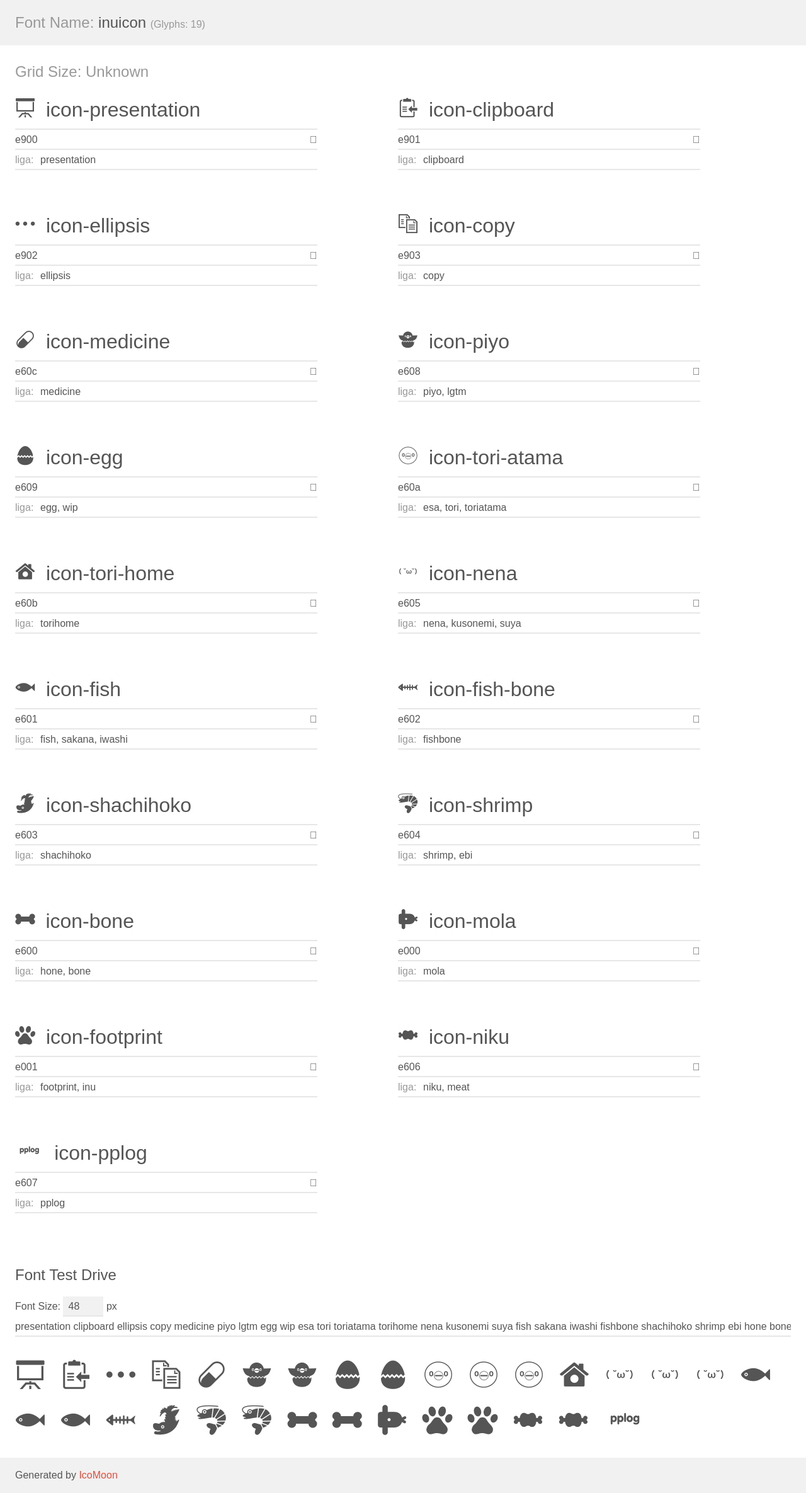
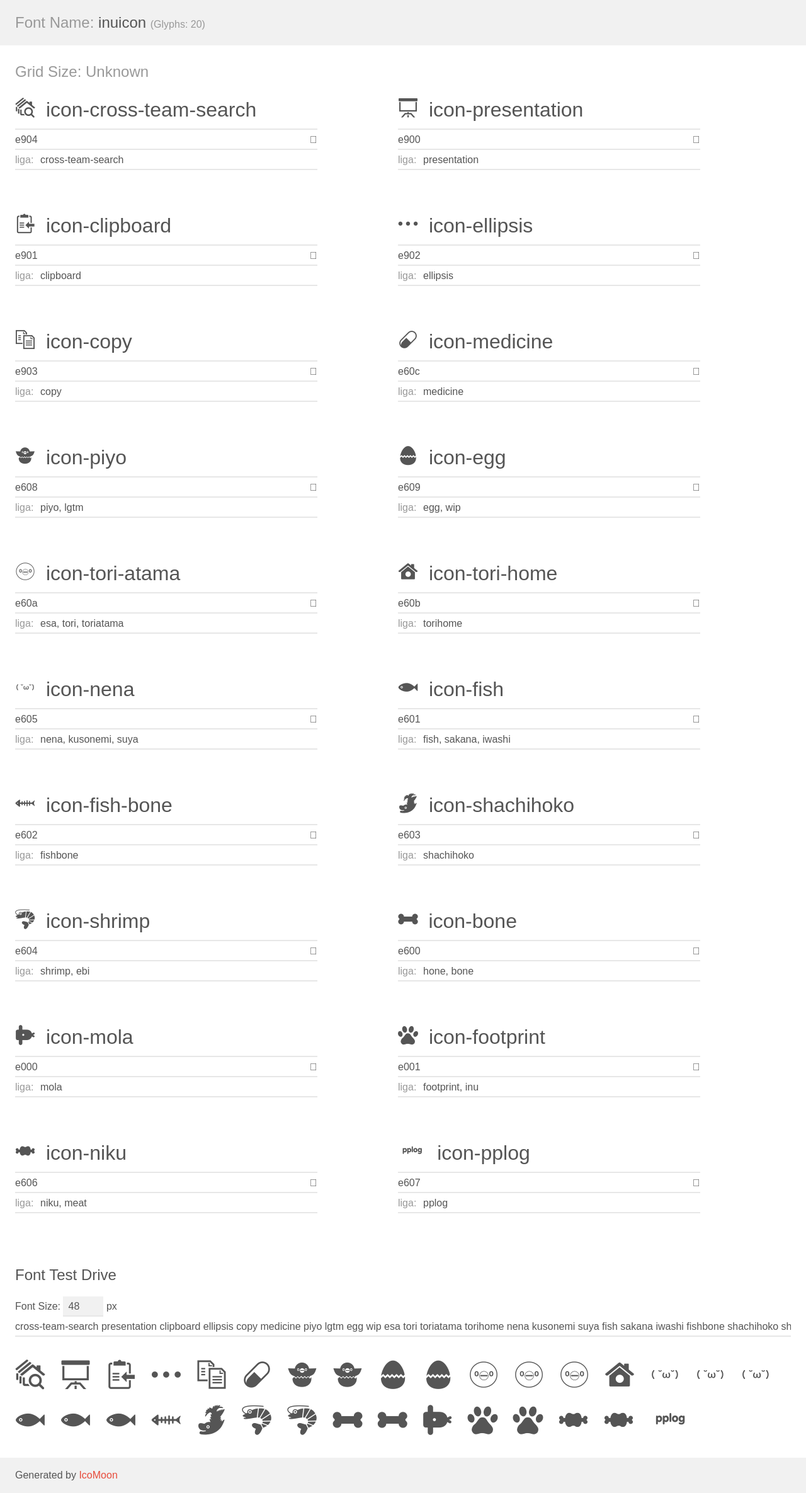
Before and after one commit to esaio/inuicon, a plain HTML site: page demo.html in a window 1280 px wide. Shown: the whole page at 63% size. Drawn offline with Linux system fonts and the light colour scheme.

Commit message:
Add cross-team-search icon

```diff
--- a/demo.html
+++ b/demo.html
@@ -9,10 +9,24 @@
     <link rel="stylesheet" href="style.css"></head>
 <body>
     <div class="bgc1 clearfix">
-        <h1 class="mhmm mvm"><span class="fgc1">Font Name:</span> inuicon <small class="fgc1">(Glyphs:&nbsp;19)</small></h1>
+        <h1 class="mhmm mvm"><span class="fgc1">Font Name:</span> inuicon <small class="fgc1">(Glyphs:&nbsp;20)</small></h1>
     </div>
     <div class="clearfix mhl ptl">
         <h1 class="mvm mtn fgc1">Grid Size: Unknown</h1>
+        <div class="glyph fs1">
+            <div class="clearfix bshadow0 pbs">
+                <span class="icon-cross-team-search"></span>
+                <span class="mls"> icon-cross-team-search</span>
+            </div>
+            <fieldset class="fs0 size1of1 clearfix hidden-false">
+                <input type="text" readonly value="e904" class="unit size1of2" />
+                <input type="text" maxlength="1" readonly value="&#xe904;" class="unitRight size1of2 talign-right" />
+            </fieldset>
+            <div class="fs0 bshadow0 clearfix hidden-false">
+                <span class="unit pvs fgc1">liga: </span>
+                <input type="text" readonly value="cross-team-search" class="liga unitRight" />
+            </div>
+        </div>
         <div class="glyph fs1">
             <div class="clearfix bshadow0 pbs">
                 <span class="icon-presentation"></span>
@@ -290,8 +304,8 @@
             px
         </label>
         <input id="testText" type="text" class="phl size1of1 mvl"
-        placeholder="Type some text to test..." value="presentation clipboard ellipsis copy medicine piyo lgtm egg wip esa tori toriatama torihome nena kusonemi suya fish sakana iwashi fishbone shachihoko shrimp ebi hone bone mola footprint inu niku meat pplog"/>
-        <div id="testDrive" class="icon-" style="font-family: inuicon">presentation clipboard ellipsis copy medicine piyo lgtm egg wip esa tori toriatama torihome nena kusonemi suya fish sakana iwashi fishbone shachihoko shrimp ebi hone bone mola footprint inu niku meat pplog&nbsp;
+        placeholder="Type some text to test..." value="cross-team-search presentation clipboard ellipsis copy medicine piyo lgtm egg wip esa tori toriatama torihome nena kusonemi suya fish sakana iwashi fishbone shachihoko shrimp ebi hone bone mola footprint inu niku meat pplog"/>
+        <div id="testDrive" class="icon-" style="font-family: inuicon">cross-team-search presentation clipboard ellipsis copy medicine piyo lgtm egg wip esa tori toriatama torihome nena kusonemi suya fish sakana iwashi fishbone shachihoko shrimp ebi hone bone mola footprint inu niku meat pplog&nbsp;
         </div>
     </div>
     <!--<![endif]-->
--- a/liga.js
+++ b/liga.js
@@ -25,6 +25,7 @@
     var icons;
     if (!supportsProperty('fontFeatureSettings')) {
         icons = {
+            'cross-team-search': '&#xe904;',
             'presentation': '&#xe900;',
             'clipboard': '&#xe901;',
             'ellipsis': '&#xe902;',
--- a/style.css
+++ b/style.css
@@ -1,10 +1,10 @@
 @font-face {
   font-family: 'inuicon';
-  src:  url('fonts/inuicon.eot?gcz61u');
-  src:  url('fonts/inuicon.eot?gcz61u#iefix') format('embedded-opentype'),
-    url('fonts/inuicon.ttf?gcz61u') format('truetype'),
-    url('fonts/inuicon.woff?gcz61u') format('woff'),
-    url('fonts/inuicon.svg?gcz61u#inuicon') format('svg');
+  src:  url('fonts/inuicon.eot?tv25nr');
+  src:  url('fonts/inuicon.eot?tv25nr#iefix') format('embedded-opentype'),
+    url('fonts/inuicon.ttf?tv25nr') format('truetype'),
+    url('fonts/inuicon.woff?tv25nr') format('woff'),
+    url('fonts/inuicon.svg?tv25nr#inuicon') format('svg');
   font-weight: normal;
   font-style: normal;
   font-display: block;
@@ -13,7 +13,7 @@
 [class^="icon-"], [class*=" icon-"] {
   /* use !important to prevent issues with browser extensions that change fonts */
   font-family: 'inuicon' !important;
-  speak: none;
+  speak: never;
   font-style: normal;
   font-weight: normal;
   font-variant: normal;
@@ -35,6 +35,9 @@
   -moz-osx-font-smoothing: grayscale;
 }
 
+.icon-cross-team-search:before {
+  content: "\e904";
+}
 .icon-presentation:before {
   content: "\e900";
 }
```
Also changed, not shown: selection.json (+1 -1 lines), fonts/inuicon.ttf, fonts/inuicon.woff, 3 other files.
